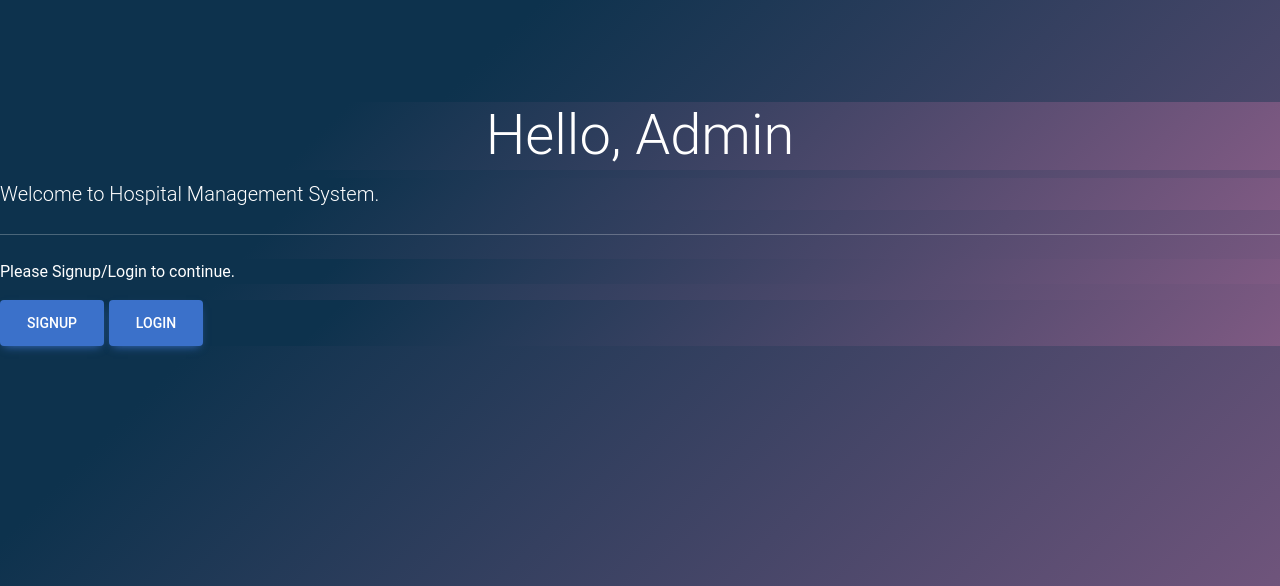
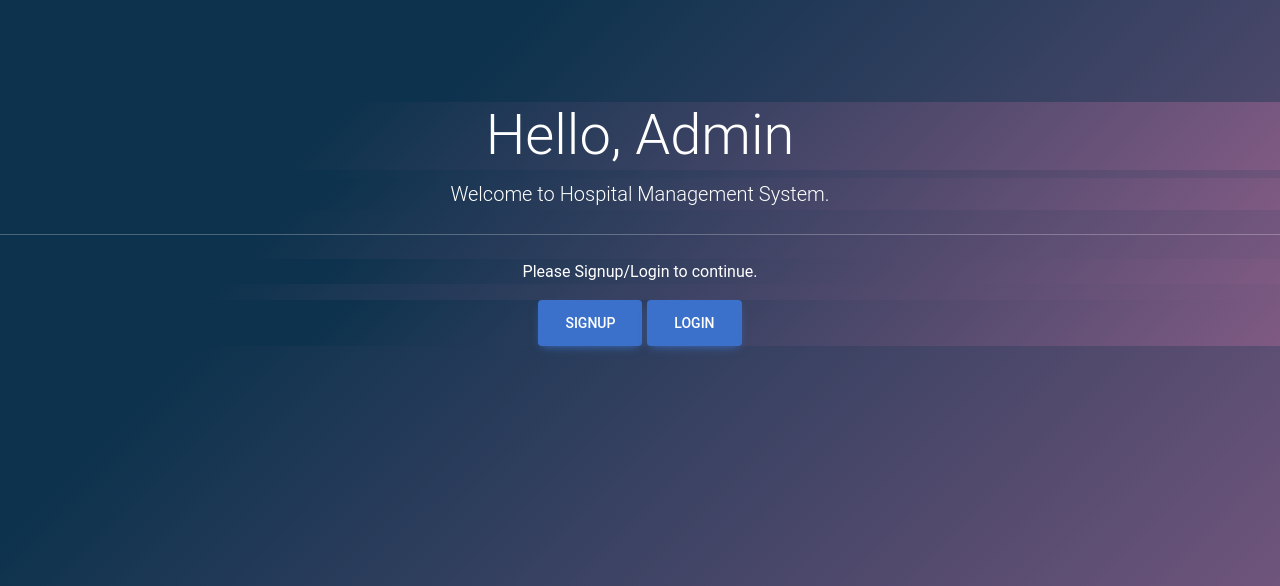
Before and after one commit to Julzpeter/Dispensary, a Django app: page /adminclick/ in a window 1280 px wide. Shown: the top 586 px of the page. Run offline with Django 3.2, Linux system fonts and the light colour scheme; some libraries are stand-ins or nearby versions.

Commit message:
add styles, alignment of ll times changed

```diff
--- a/kapsiya/templates/adminclick.html
+++ b/kapsiya/templates/adminclick.html
@@ -20,11 +20,11 @@
 
 <div class="jumbotron" style="margin-bottom:0px; background-color: #7f5a83; background-image: linear-gradient(315deg, #7f5a83 0%, #0d324d 74%);">
   <h1 class="display-4" style="text-align:center;">Hello, Admin</h1>
-  <p class="lead">Welcome to Hospital Management System.</p>
+  <p class="lead" style="text-align: center;">Welcome to Hospital Management System.</p>
   <hr class="my-4">
-  <p>Please Signup/Login to continue.</p>
-  <p class="lead">
-    <a class="btn btn-primary btn-lg" href="/adminsignup" role="button">SignUp</a>
+  <p style="text-align:center;">Please Signup/Login to continue.</p>
+  <p class="lead" style="text-align: center;">
+    <a  class="btn btn-primary btn-lg"  href="/adminsignup" role="button">SignUp</a>
     <a class="btn btn-primary btn-lg" href="/adminlogin" role="button">Login</a>
   </p>
 </div>
```
